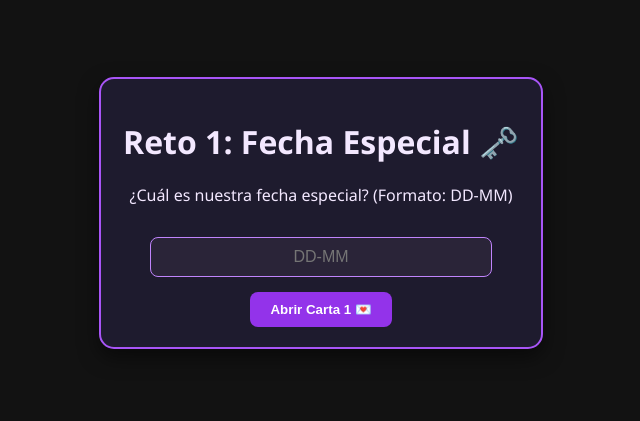
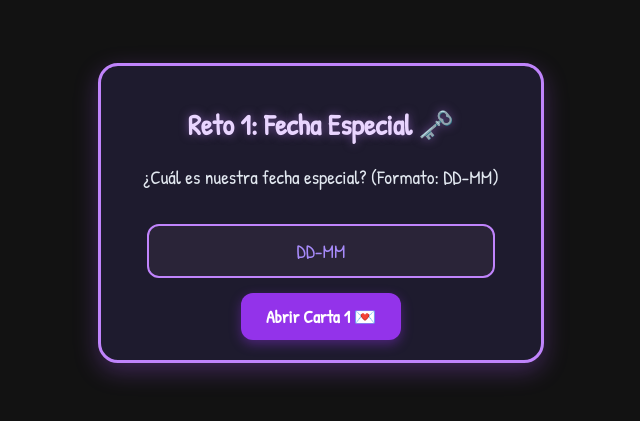
Before and after one commit to Bokk1edroid/Carta-especial-para-ti, a plain HTML site: page libro/index.html in a window 1280 px wide. Shown: the part 187-608 px from the top of the page, without its empty margins (319-959 px from the left). Drawn offline with Linux system fonts and the light colour scheme.

Commit message:
Update index.html

```diff
--- a/libro/index.html
+++ b/libro/index.html
@@ -4,17 +4,20 @@
     <meta charset="UTF-8">
     <meta name="viewport" content="width=device-width, initial-scale=1.0">
     <title>Nuestro Libro Interactivo 💖</title>
+    <!-- Importando tipografía estilo Kuromi / Gótica tierna (Delius / Chewy / Patrick Hand) -->
+    <link href="https://fonts.googleapis.com/css2?family=Patrick+Hand&display=swap" rel="stylesheet">
     <style>
         body {
             background-color: #121212;
             color: #f3e8ff;
-            font-family: 'Segoe UI', Tahoma, Geneva, Verdana, sans-serif;
+            font-family: 'Patrick Hand', cursive, sans-serif;
             display: flex;
             justify-content: center;
             align-items: center;
             height: 100vh;
             margin: 0;
             overflow: hidden;
+            font-size: 1.2rem;
         }
         .page {
             display: none;
@@ -22,51 +25,70 @@
             max-width: 400px;
             background: #1e1b2e;
             padding: 20px;
-            border-radius: 15px;
-            box-shadow: 0 8px 20px rgba(0,0,0,0.5);
+            border-radius: 20px;
+            box-shadow: 0 8px 25px rgba(168,85,247,0.3);
             text-align: center;
-            border: 2px solid #a855f7;
+            border: 3px solid #c084fc;
         }
         .active {
             display: block;
         }
+        h1 {
+            color: #e9d5ff;
+            font-size: 1.8rem;
+            margin-bottom: 10px;
+            text-shadow: 0 0 10px rgba(192,132,252,0.5);
+        }
+        p {
+            color: #e2e8f0;
+        }
         input {
             width: 80%;
-            padding: 10px;
+            padding: 12px;
             margin: 15px 0;
             background: #2a2438;
-            border: 1px solid #c084fc;
-            color: white;
-            border-radius: 8px;
+            border: 2px solid #c084fc;
+            color: #fff;
+            border-radius: 12px;
             text-align: center;
-            font-size: 1rem;
+            font-family: 'Patrick Hand', cursive, sans-serif;
+            font-size: 1.2rem;
+            outline: none;
+        }
+        input::placeholder {
+            color: #a78bfa;
         }
         button {
             background: #9333ea;
             color: white;
             border: none;
-            padding: 10px 20px;
-            border-radius: 8px;
+            padding: 12px 25px;
+            border-radius: 12px;
             cursor: pointer;
             font-weight: bold;
-            transition: background 0.3s;
+            font-family: 'Patrick Hand', cursive, sans-serif;
+            font-size: 1.1rem;
+            transition: all 0.2s ease;
+            box-shadow: 0 4px 12px rgba(147,51,234,0.4);
         }
         button:hover {
             background: #7e22ce;
+            transform: scale(1.05);
         }
         .card-img {
             width: 100%;
             max-height: 250px;
             object-fit: cover;
-            border-radius: 10px;
+            border-radius: 15px;
             margin-bottom: 15px;
+            border: 2px solid #a855f7;
         }
         .pinata {
-            font-size: 4rem;
+            font-size: 4.5rem;
             cursor: pointer;
             user-select: none;
             transition: transform 0.1s;
-            margin: 20px 0;
+            margin: 15px 0;
         }
         @keyframes floatUp {
             0% { transform: translateY(0) scale(0.5); opacity: 1; }
@@ -139,7 +161,7 @@
         <button onclick="siguiente(8, 9, 'music4')">Siguiente Reto ➔</button>
     </div>
 
-    <!-- RETO 5 -->
+    <!-- RETO 5 (LIBRE Y SEGURO) -->
     <div id="p9" class="page">
         <h1>Reto 5: Nuestro Apodo 🐾</h1>
         <p style="text-align: center;">¿Cuál es la palabra o apodo con el que más nos consentimos?</p>
@@ -237,11 +259,11 @@
         <button onclick="siguiente(22, 23, 'music11')">Último Desafío ➔</button>
     </div>
 
-    <!-- RETO 12 -->
+    <!-- RETO 12 (CON PISTA) -->
     <div id="p23" class="page">
         <h1>Reto 12: La Clave Final 👑</h1>
         <p style="text-align: center;">Escribe las palabras mágicas para abrir tu gran carta de regalo:</p>
-        <p style="text-align: center; font-size: 0.85rem; color: #ffb3da;">💡 Pista: Lo que más te digo siempre... (Dos palabras)</p>
+        <p style="text-align: center; font-size: 0.9rem; color: #ffb3da;">💡 Pista: Lo que más te digo siempre... (Dos palabras)</p>
         <input type="text" id="resp12" placeholder="Escribe aquí...">
         <br><button onclick="validarTexto(12, 'te amo', 'music12')">Abrir Gran Carta Final 💌</button>
     </div>
```
